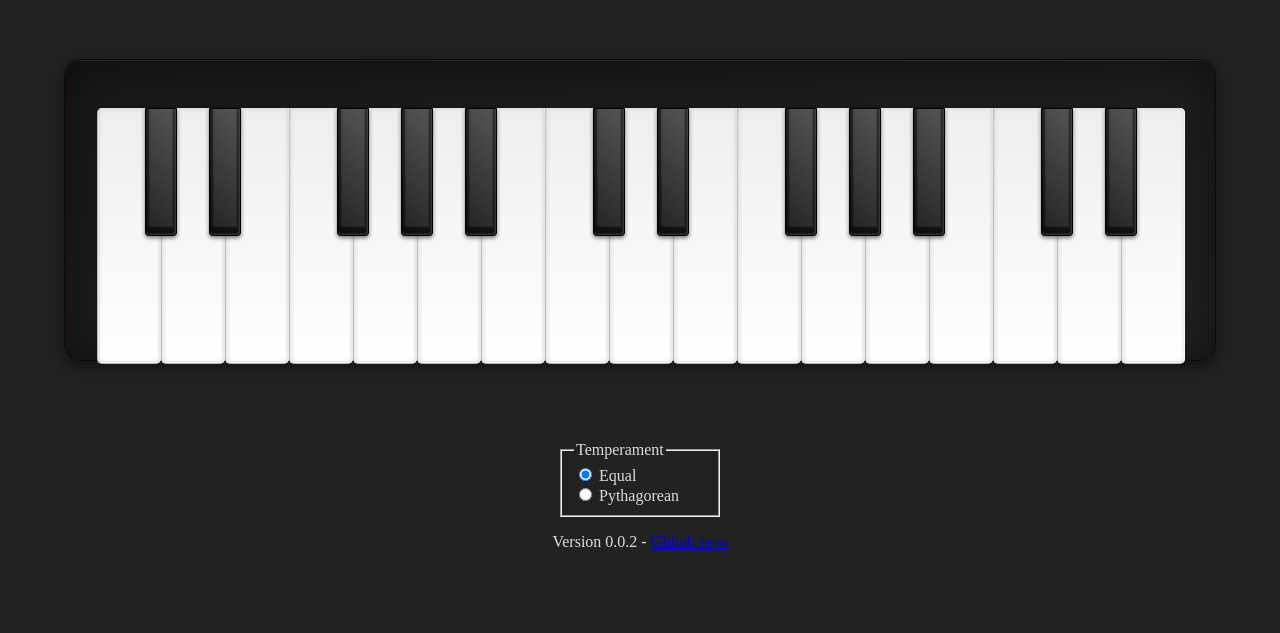
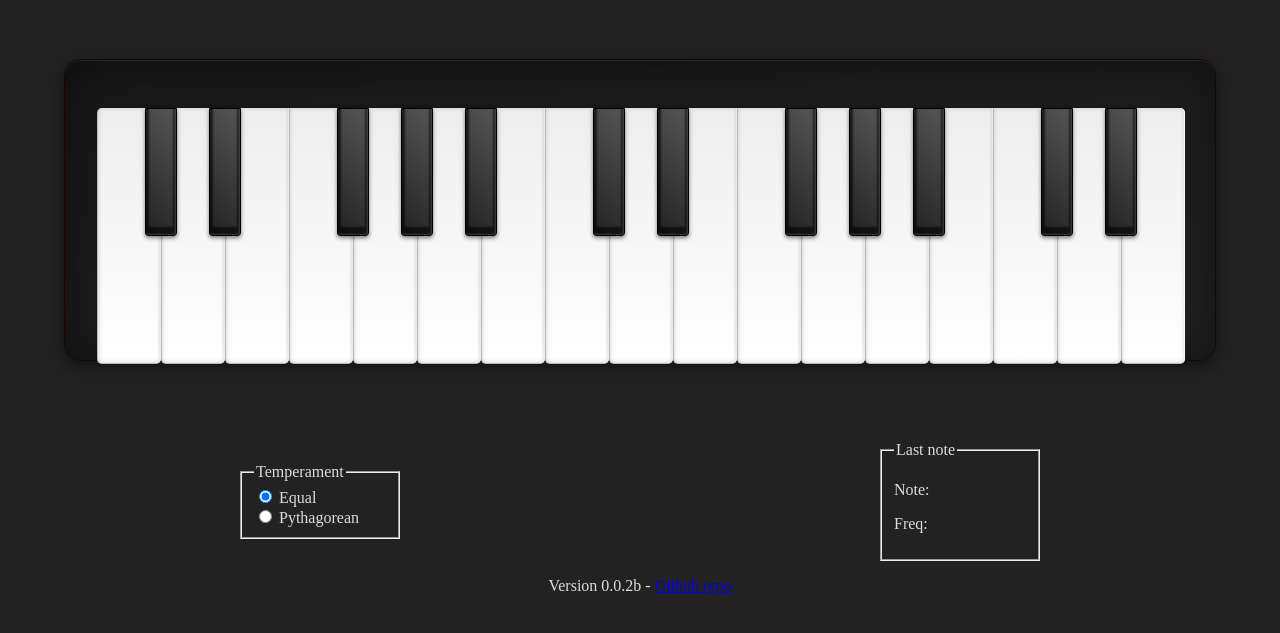
Before and after one commit to wgmyers/temperamental, a plain HTML site: page index.html in a window 1280 px wide. Shown: the part 79-712 px from the top of the page. Drawn offline with Linux system fonts and the light colour scheme.

Commit message:
Display last note in box

```diff
--- a/index.html
+++ b/index.html
@@ -40,8 +40,8 @@
       <li id="E5" class="white e"></li>
     </ul>
   </div>
-  <div>
-    <fieldset id="tempset">
+  <div class="controls">
+    <fieldset class="control" id="tempset">
       <legend>Temperament</legend>
       <div>
         <input type="radio" name="temperament" value="equal" id="equal" checked />
@@ -52,10 +52,13 @@
         <label for="pythagorean">Pythagorean</label>
       </div>
     </fieldset>
-    <p id="note"></p>
-    <p id="freq"></p>
+    <fieldset class="control" id="lastnote">
+      <legend>Last note</legend>
+      <p>Note: <span id="note"></span></p>
+      <p>Freq: <span id="freq"></span></p>
+    </fieldset>
   </div>
   <script src="temperamental.js"></script>
-  <p>Version 0.0.2 - <a href="https://github.com/wgmyers/temperamental">Github repo</a></p>
+  <p>Version 0.0.2b - <a href="https://github.com/wgmyers/temperamental">Github repo</a></p>
 </body>
 </html>
--- a/temperamental.css
+++ b/temperamental.css
@@ -89,7 +89,11 @@
    border-radius:0 5px 5px 5px
  }
 
-  #tempset {
+  .controls {
+    display: flex;
+  }
+
+  .control {
     width: 10em;
     text-align: left;
     margin: auto;
```
